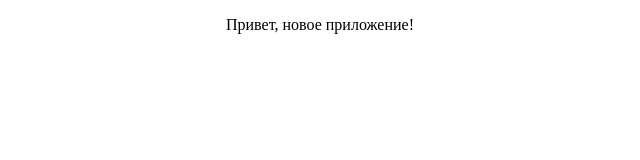
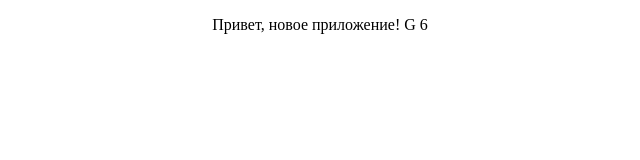
Before and after one commit to kupakup/boxfull, a plain HTML site: page index.html in a window 1280 px wide. Shown: the full height of the page, 320-960 px from the left. Drawn offline with Linux system fonts and the light colour scheme.

Commit message:
Second commit

```diff
--- a/index.html
+++ b/index.html
@@ -13,7 +13,7 @@
     <div class="class">
         <div>
             <p id="messages" class="div_center">
-                Привет, новое приложение!
+                Привет, новое приложение! G 6
             </p>
         </div>
     </div>
```
